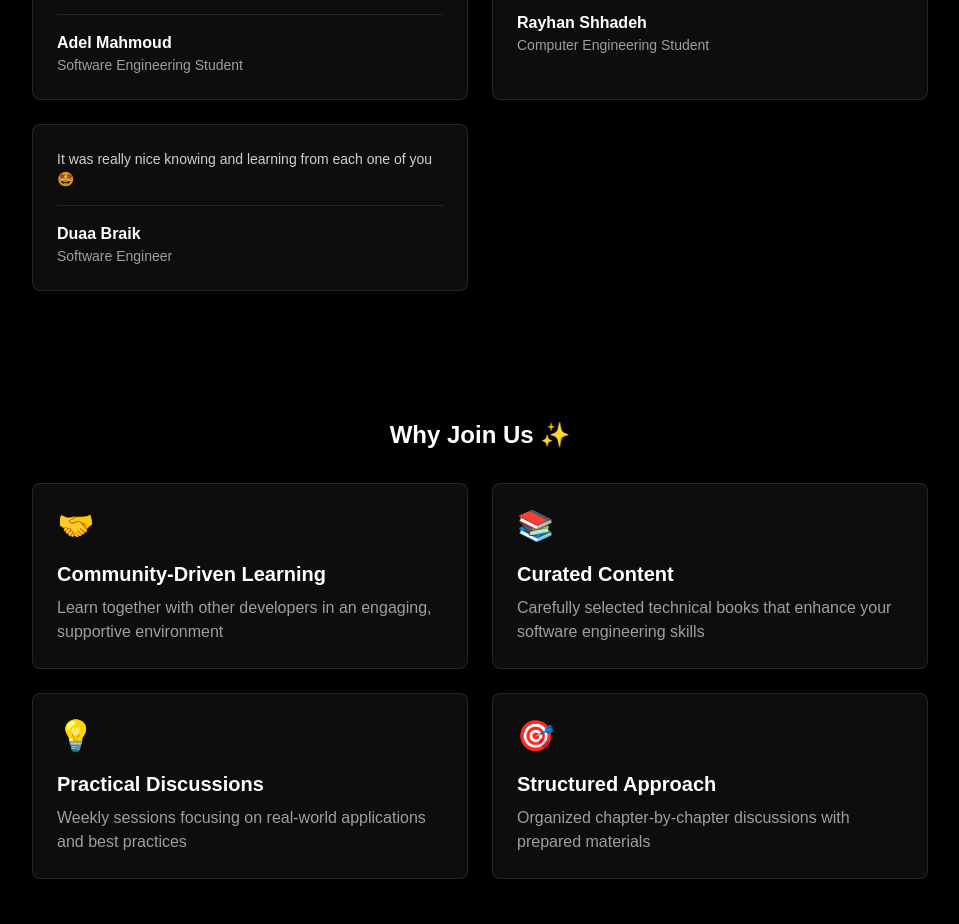
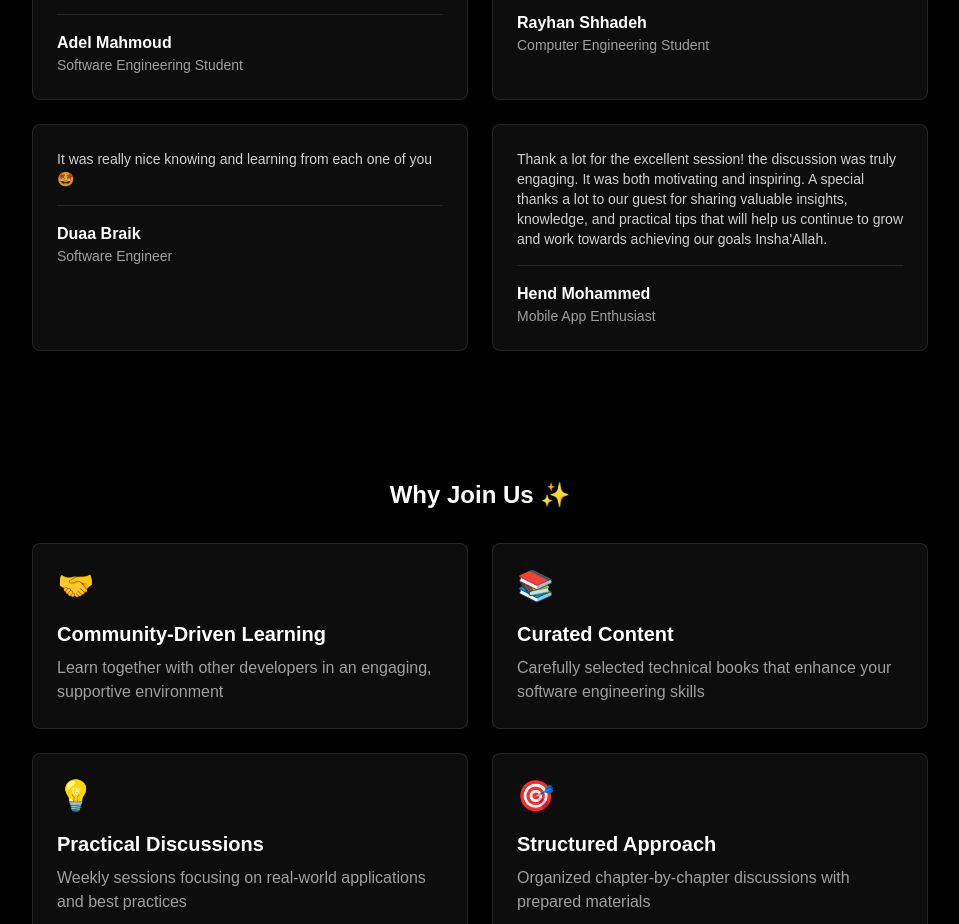
Before and after one commit to adel3li/The-Technical-Book-Club, a Next.js app: page / in a window 1280 px wide. Shown: the part 1460-2384 px from the top of the page, without its empty margins (160-1119 px from the left). Built offline with nearby package versions, Linux system fonts and the light colour scheme.

Commit message:
updating

```diff
--- a/pages/index.js
+++ b/pages/index.js
@@ -78,6 +78,11 @@ export default function Home() {
       name: "Duaa Braik",
       role: "Software Engineer",
       text: "It was really nice knowing and learning from each one of you 🤩"
+    },
+    {
+      name: "Hend Mohammed",
+      role: "Mobile App Enthusiast",
+      text: "Thank a lot for the excellent session! the discussion was truly engaging. It was both motivating and inspiring. A special thanks a lot to our guest for sharing valuable insights, knowledge, and practical tips that will help us continue to grow and work towards achieving our goals Insha'Allah."
     }
   ];
 
```
